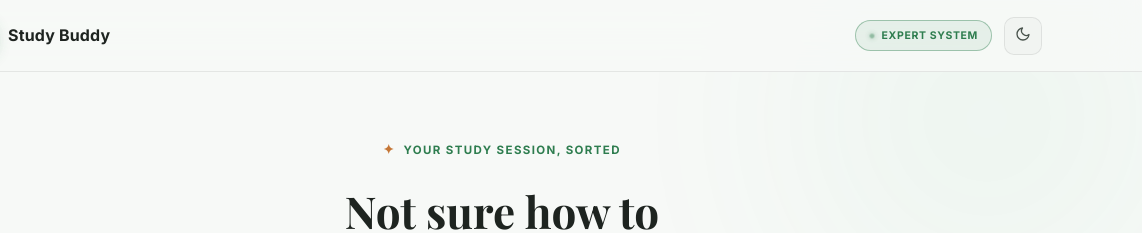
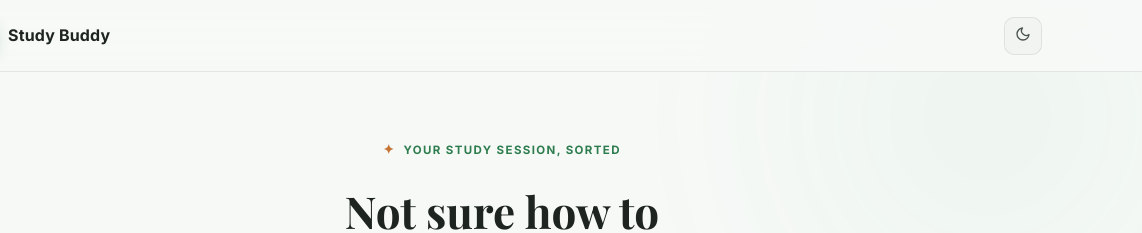
Before and after one commit to Alyks-cell/ML, a website: page index.html in a window 1280 px wide. Shown: the top 233 px of the page, 138-1280 px from the left. Drawn offline with nearby package versions, Linux system fonts and the light colour scheme; a web font is replaced by a local one.

Commit message:
remove expert system

```diff
--- a/index.html
+++ b/index.html
@@ -34,7 +34,6 @@
       <span>Study Buddy</span>
     </a>
     <div class="topbar-actions">
-      <span class="badge"><span class="badge-dot"></span>Expert System</span>
       <button class="theme-toggle" id="theme-toggle" type="button" aria-label="Switch between light and dark mode" title="Toggle theme">
         <span class="theme-icon sun-icon" aria-hidden="true">
           <svg width="16" height="16" viewBox="0 0 24 24" fill="none" stroke="currentColor" stroke-width="2" stroke-linecap="round" stroke-linejoin="round"><circle cx="12" cy="12" r="5"/><line x1="12" y1="1" x2="12" y2="3"/><line x1="12" y1="21" x2="12" y2="23"/><line x1="4.22" y1="4.22" x2="5.64" y2="5.64"/><line x1="18.36" y1="18.36" x2="19.78" y2="19.78"/><line x1="1" y1="12" x2="3" y2="12"/><line x1="21" y1="12" x2="23" y2="12"/><line x1="4.22" y1="19.78" x2="5.64" y2="18.36"/><line x1="18.36" y1="5.64" x2="19.78" y2="4.22"/></svg>
```
